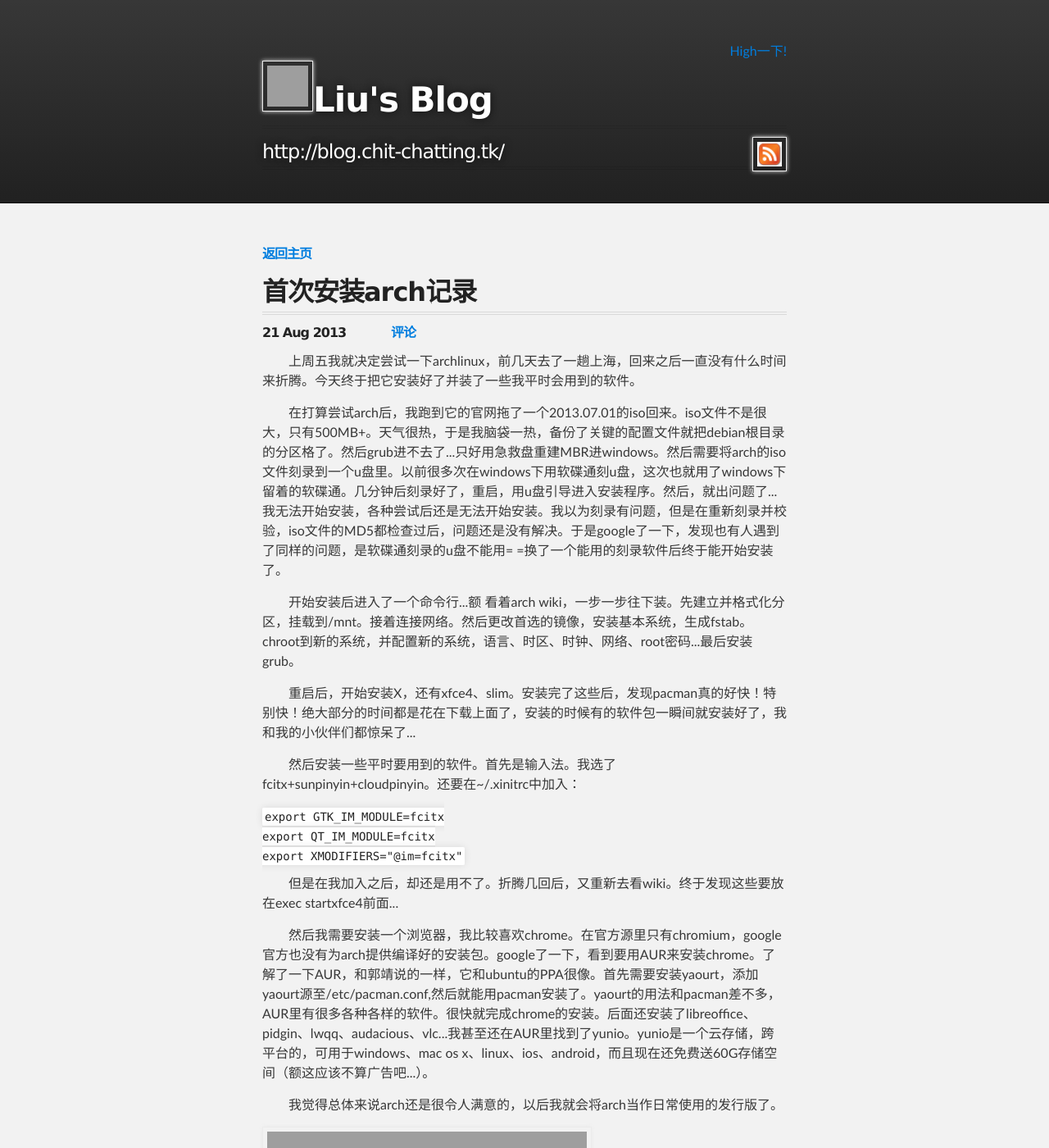
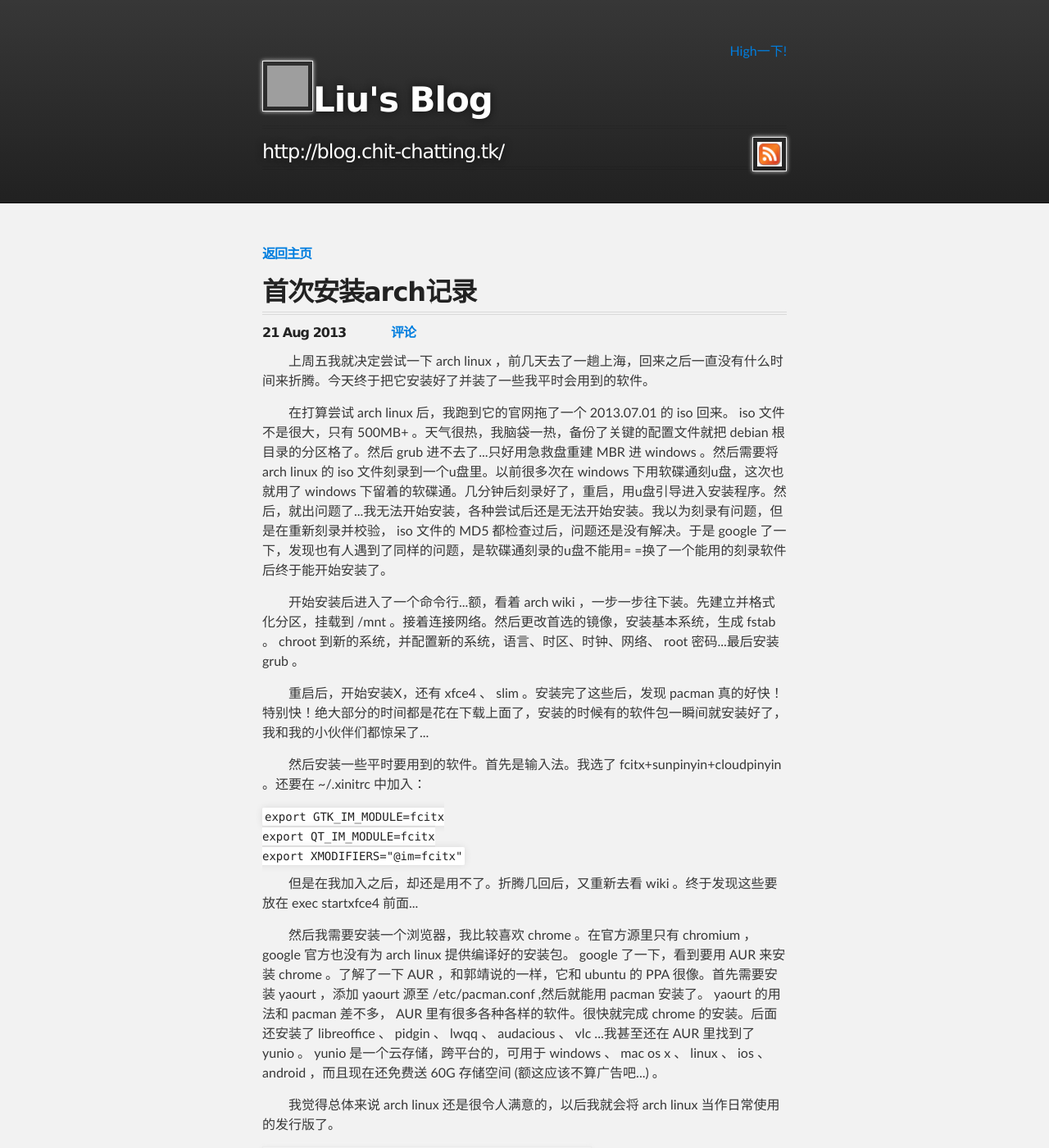
Before and after one commit to laurence6/blog, a Jekyll site: the page built from _posts/2013-08-21-03.html, in a window 1280 px wide and 1400 px high. Shown: the whole window at 82% size. Built offline with Jekyll 4.4.1, drawn with Linux system fonts in a browser that asks for light colours; comment, search, counter and statistics services are not loaded; grey boxes are pictures that could not be loaded.

Commit message:
update style

```diff
--- a/_posts/2013-08-21-00.html
+++ b/_posts/2013-08-21-00.html
@@ -3,5 +3,5 @@ layout: post
 title: Hello World!
 ---
 <p>大家好，欢迎来到我的博客。</p>
-<p>今天我在github上搭建了这个我的博客。虽然现在还很简陋，但是它会慢慢地被完善。也欢迎大家给我提出意见。:)</p>
+<p>今天我在 GitHub 上搭建了这个我的博客。虽然现在还很简陋，但是它会慢慢地被完善。也欢迎大家给我提出意见。:)</p>
 <p>-END-</p>
--- a/_posts/2013-08-21-03.html
+++ b/_posts/2013-08-21-03.html
@@ -2,18 +2,18 @@
 layout: post
 title: 首次安装arch记录
 ---
-<p>上周五我就决定尝试一下archlinux，前几天去了一趟上海，回来之后一直没有什么时间来折腾。今天终于把它安装好了并装了一些我平时会用到的软件。</p>
-<p>在打算尝试arch后，我跑到它的官网拖了一个2013.07.01的iso回来。iso文件不是很大，只有500MB+。天气很热，于是我脑袋一热，备份了关键的配置文件就把debian根目录的分区格了。然后grub进不去了...只好用急救盘重建MBR进windows。然后需要将arch的iso文件刻录到一个u盘里。以前很多次在windows下用软碟通刻u盘，这次也就用了windows下留着的软碟通。几分钟后刻录好了，重启，用u盘引导进入安装程序。然后，就出问题了...我无法开始安装，各种尝试后还是无法开始安装。我以为刻录有问题，但是在重新刻录并校验，iso文件的MD5都检查过后，问题还是没有解决。于是google了一下，发现也有人遇到了同样的问题，是软碟通刻录的u盘不能用= =换了一个能用的刻录软件后终于能开始安装了。</p>
-<p>开始安装后进入了一个命令行...额 看着arch wiki，一步一步往下装。先建立并格式化分区，挂载到/mnt。接着连接网络。然后更改首选的镜像，安装基本系统，生成fstab。chroot到新的系统，并配置新的系统，语言、时区、时钟、网络、root密码...最后安装grub。</p>
-<p>重启后，开始安装X，还有xfce4、slim。安装完了这些后，发现pacman真的好快！特别快！绝大部分的时间都是花在下载上面了，安装的时候有的软件包一瞬间就安装好了，我和我的小伙伴们都惊呆了...</p>
-<p>然后安装一些平时要用到的软件。首先是输入法。我选了fcitx+sunpinyin+cloudpinyin。还要在~/.xinitrc中加入：</p>
+<p>上周五我就决定尝试一下 arch linux ，前几天去了一趟上海，回来之后一直没有什么时间来折腾。今天终于把它安装好了并装了一些我平时会用到的软件。</p>
+<p>在打算尝试 arch linux 后，我跑到它的官网拖了一个 2013.07.01 的 iso 回来。 iso 文件不是很大，只有 500MB+ 。天气很热，我脑袋一热，备份了关键的配置文件就把 debian 根目录的分区格了。然后 grub 进不去了...只好用急救盘重建 MBR 进 windows 。然后需要将 arch linux 的 iso 文件刻录到一个u盘里。以前很多次在 windows 下用软碟通刻u盘，这次也就用了 windows 下留着的软碟通。几分钟后刻录好了，重启，用u盘引导进入安装程序。然后，就出问题了...我无法开始安装，各种尝试后还是无法开始安装。我以为刻录有问题，但是在重新刻录并校验， iso 文件的 MD5 都检查过后，问题还是没有解决。于是 google 了一下，发现也有人遇到了同样的问题，是软碟通刻录的u盘不能用= =换了一个能用的刻录软件后终于能开始安装了。</p>
+<p>开始安装后进入了一个命令行...额，看着 arch wiki ，一步一步往下装。先建立并格式化分区，挂载到 /mnt 。接着连接网络。然后更改首选的镜像，安装基本系统，生成 fstab 。 chroot 到新的系统，并配置新的系统，语言、时区、时钟、网络、 root 密码...最后安装 grub 。</p>
+<p>重启后，开始安装X，还有 xfce4 、 slim 。安装完了这些后，发现 pacman 真的好快！特别快！绝大部分的时间都是花在下载上面了，安装的时候有的软件包一瞬间就安装好了，我和我的小伙伴们都惊呆了...</p>
+<p>然后安装一些平时要用到的软件。首先是输入法。我选了 fcitx+sunpinyin+cloudpinyin 。还要在 ~/.xinitrc 中加入：</p>
 <code>
 export GTK_IM_MODULE=fcitx<br />
 export QT_IM_MODULE=fcitx<br />
 export XMODIFIERS="@im=fcitx"
 </code>
-<p>但是在我加入之后，却还是用不了。折腾几回后，又重新去看wiki。终于发现这些要放在exec startxfce4前面...</p>
-<p>然后我需要安装一个浏览器，我比较喜欢chrome。在官方源里只有chromium，google官方也没有为arch提供编译好的安装包。google了一下，看到要用AUR来安装chrome。了解了一下AUR，和郭靖说的一样，它和ubuntu的PPA很像。首先需要安装yaourt，添加yaourt源至/etc/pacman.conf,然后就能用pacman安装了。yaourt的用法和pacman差不多，AUR里有很多各种各样的软件。很快就完成chrome的安装。后面还安装了libreoffice、pidgin、lwqq、audacious、vlc...我甚至还在AUR里找到了yunio。yunio是一个云存储，跨平台的，可用于windows、mac os x、linux、ios、android，而且现在还免费送60G存储空间（额这应该不算广告吧...）。</p>
-<p>我觉得总体来说arch还是很令人满意的，以后我就会将arch当作日常使用的发行版了。</p>
+<p>但是在我加入之后，却还是用不了。折腾几回后，又重新去看 wiki 。终于发现这些要放在 exec startxfce4 前面...</p>
+<p>然后我需要安装一个浏览器，我比较喜欢 chrome 。在官方源里只有 chromium ， google 官方也没有为 arch linux 提供编译好的安装包。 google 了一下，看到要用 AUR 来安装 chrome 。了解了一下 AUR ，和郭靖说的一样，它和 ubuntu 的 PPA 很像。首先需要安装 yaourt ，添加 yaourt 源至 /etc/pacman.conf ,然后就能用 pacman 安装了。 yaourt 的用法和 pacman 差不多， AUR 里有很多各种各样的软件。很快就完成 chrome 的安装。后面还安装了 libreoffice 、 pidgin 、 lwqq 、 audacious 、 vlc ...我甚至还在 AUR 里找到了 yunio 。 yunio 是一个云存储，跨平台的，可用于 windows 、 mac os x 、 linux 、 ios 、 android ，而且现在还免费送 60G 存储空间 (额这应该不算广告吧...) 。</p>
+<p>我觉得总体来说 arch linux 还是很令人满意的，以后我就会将 arch linux 当作日常使用的发行版了。</p>
 <a href="https://www.archlinux.org" target="_blank"><img src="http://ww2.sinaimg.cn/mw690/bf2cf099jw1e7uhcyb4agj20au0af0tb.jpg" width="390" height="375" /></a>
 <p>-END-</p>
```
Also changed, not shown: _posts/2013-08-21-01.html (+5 -5 lines), _posts/2013-08-21-02.html (+7 -7 lines), _posts/2013-08-21-04.html (+7 -7 lines), about.html (+5 -5 lines).
